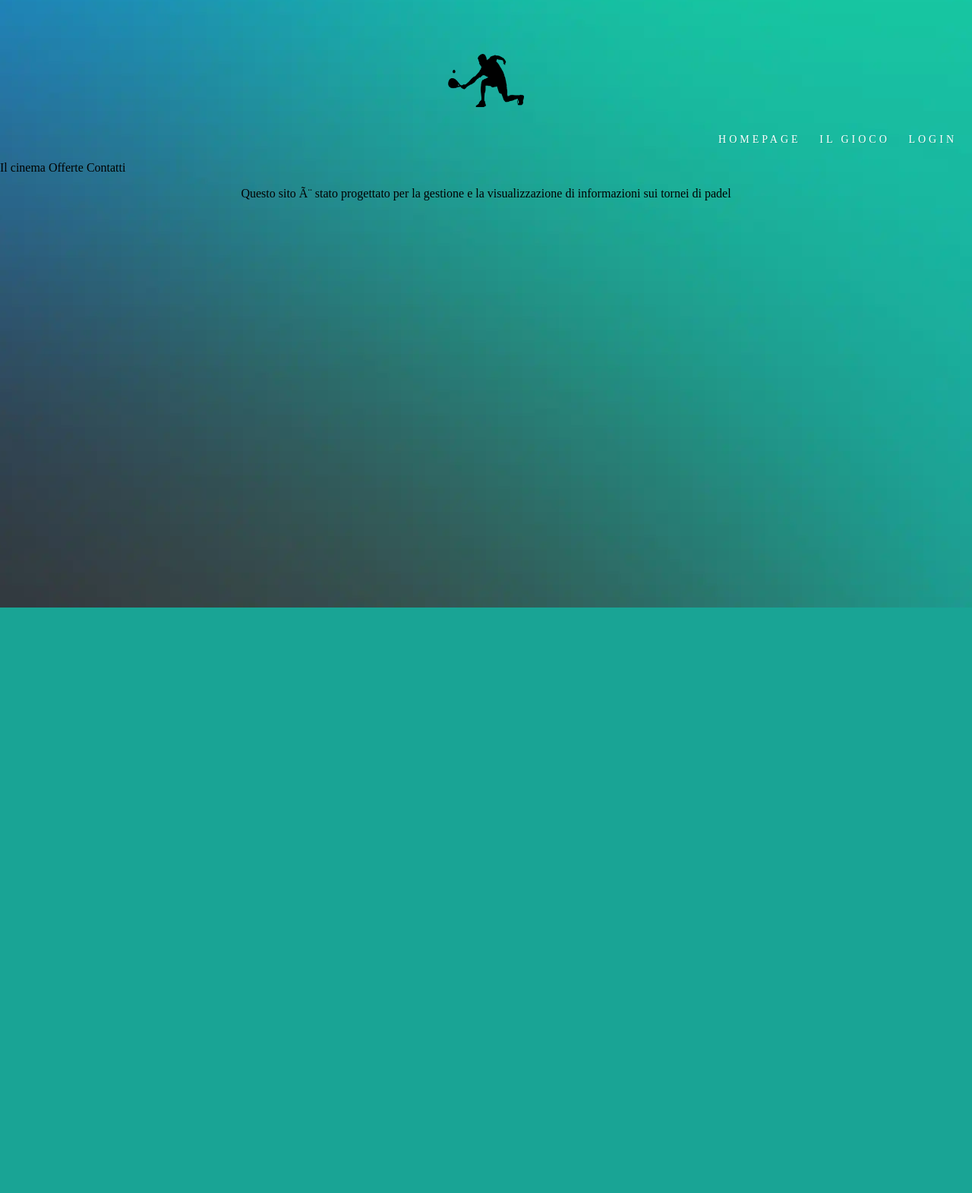
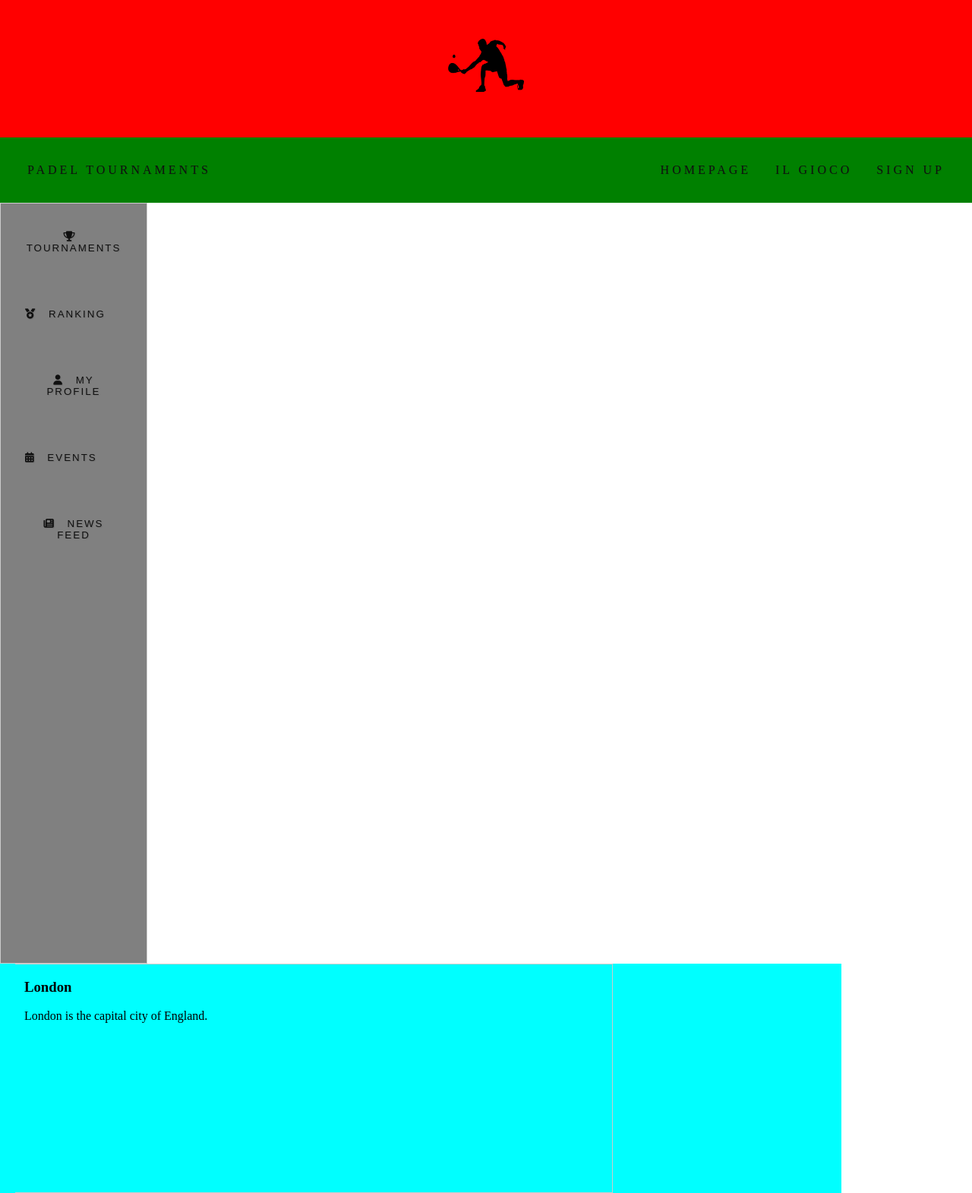
Before and after one commit to R4Lpf/Padel-Tournaments, a PHP site: page / in a window 1280 px wide. Shown: the whole page at 76% size. Before the commit the page ends 800 px from the top, so only its background shows below. Run offline with PHP 8.4, Linux system fonts and the light colour scheme; some libraries are stand-ins or nearby versions.

Commit message:
first update

```diff
--- a/index.html
+++ b/index.html
@@ -3,19 +3,41 @@
 <head>
     <link href="style.css" rel="stylesheet" type="text/css" />
     <title>Padel Tournaments</title>
+    <script src="https://kit.fontawesome.com/ad39549f21.js" crossorigin="anonymous"></script>
 </head>
 <body>
-    <h1 align="center"><img src= "img/31756.png" height="70" width="100"></h1>
-    <h3 align="right"><a href="index.html">Homepage</a>  <a href= "gioco_padel.html">Il gioco</a> <a href="Simple Login/index.html">Login</a></h2>
-        <header>
-            <nav>
-
-                <a>Il cinema</a>
-                <a>Offerte</a>
-                <a>Contatti</a>
-            </nav>
-        </header>
-
-    <p align="center">Questo sito è stato progettato per la gestione e la visualizzazione di informazioni sui tornei di padel</p>
+    <div class = "header">
+            <h1><img class = "header-image" src= "img/31756.png" height="70" width="100"></h1>
+    </div>
+    <div class = "topnav">
+        <a href="index.html">Padel Tournaments</a>
+        <a href="/Sign-up/index.html" style="float: right;">Sign up</a>
+        <a href= "gioco_padel.html" style="float: right;">Il gioco</a>
+        <a href="index.html" style="float: right;">Homepage</a>
+    </div>
+    <div class = "left-column">
+        <button class = "tablinks">
+            <a href="/Tournamets"> <i class="fas fa-trophy"></i> Tournaments </a>
+        </button>
+        <button class = "tablinks">
+            <a href="/Ranking"> <i class="fas fa-medal"></i> Ranking</a>
+        </button>
+        <button class = "tablinks">
+            <a href="/My profile"> <i class="fas fa-user"></i> My profile </a>
+        </button>
+        <button class = "tablinks">
+            <a href="/Events"> <i class="fas fa-calendar-alt"></i> Events</a>
+        </button>
+        <button class = "tablinks">
+            <a href="/News Feed"> <i class="fas fa-newspaper"></i> News Feed </a>
+        </button>
+    </div>
+    <div class = "right-column">
+        <div class="tabcontent">
+            <h3>London</h3>
+            <p>London is the capital city of England.</p>
+        </div>
+    </div>
+<!-- <p align="center">Questo sito è stato progettato per la gestione e la visualizzazione di informazioni sui tornei di padel</p> -->
 </body>
 </html>
--- a/style.css
+++ b/style.css
@@ -1,24 +1,114 @@
-html, body {
-    min-height: 100%;
+
+body
+{
+    margin: 0px;
+    background-size: cover;
+    background-attachment: fixed;
 }
 
-body {
-    margin: 0px;
-    background: url(img/sfondo.jpg) #101010 no-repeat center center;
-    background-size: auto;
-    background-attachment: fixed;
-    padding: 50px 0px 100px;
+.header
+{
+    padding: 30px;
+    text-align: center;
+    background: red;
 }
 
-h3 a {
-    padding: 0px 20px 0px 0;
-    font-size: 14px;
-    font-weight: 100;
+
+.topnav
+{
+    overflow: hidden;
+    background: green;
+    padding: 20px 20px;
+}
+
+.topnav a
+{
+    float: left;
+    display: block;
+    padding: 14px 16px;
+    font-size: 24;
     font-style: normal;
+    text-align: center;
     text-transform: uppercase;
     text-decoration: none;
     letter-spacing: 4px;
-    color: #fff;
-    display: inline-block;
+    color: #101010;
     text-shadow: 1px 1px 1px rgba(0,0,0,0.1);
 }
+
+.topnav a:hover
+{
+    background-color: #ddd;
+    color: black;
+}
+
+.left-column
+{
+    float: left;
+    border: 1px solid #ccc;
+    background-color: grey;
+    width: 15%;
+    height: 1000px;
+}
+
+.left-column button
+{
+    display: block;
+    background-color: inherit;
+    color: black;
+    padding: 22px 16px;
+    width: 100%;
+    border: none;
+    outline: none;
+    text-align: left;
+    cursor: pointer;
+    transition: 0.3s;
+}
+
+.left-column button i
+{
+    padding-right:10px;
+}
+
+.left-column button a
+{
+    float: left;
+    display: block;
+    padding: 14px 16px;
+    font-size: 24;
+    font-style: normal;
+    text-align: center;
+    text-transform: uppercase;
+    text-decoration: none;
+    letter-spacing: 2px;
+    color: #101010;
+    text-shadow: 1px 1px 1px rgba(0,0,0,0.1);
+}
+
+
+.left-column button:hover
+{
+    background-color: #ddd;
+}
+
+.left-column button.active
+{
+    background-color: #ccc;
+}
+
+.right-column
+{
+    float: left;
+    width: 85%;
+    background-color: cyan;
+    padding-left: 20px;
+}
+
+.tabcontent {
+    float: left;
+    padding: 0px 12px;
+    border: 1px solid #ccc;
+    width: 70%;
+    border-left: none;
+    height: 300px;
+  }
```
Also changed, not shown: Sign-up/index.html (added, +13 -0 lines), JS-Scripts/change-page-on-left-tab-click.js (added).
